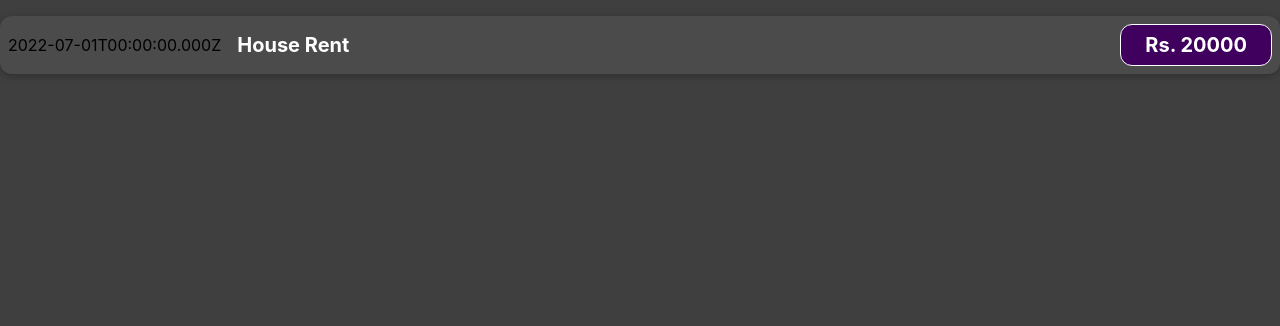
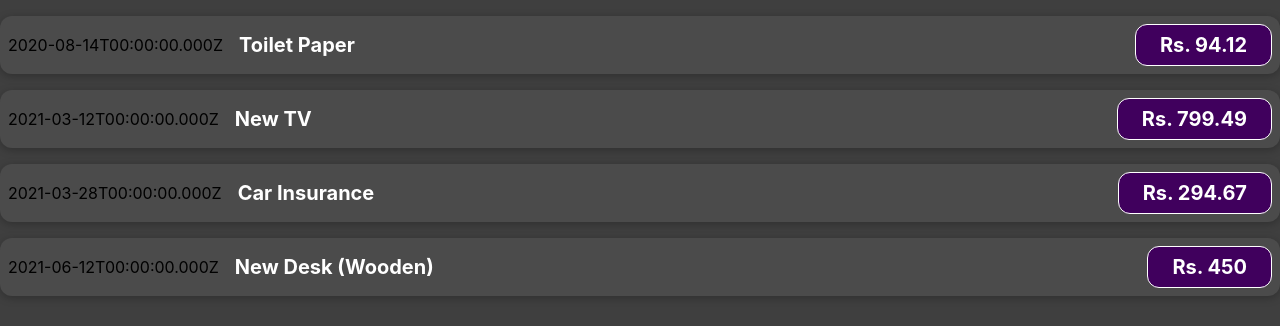
Before and after one commit to adityarajsahu/Expense-Tracker, a JavaScript app: page / in a window 1280 px wide. Shown: the top 326 px of the page. Built offline with nearby package versions, Linux system fonts and the light colour scheme.

Commit message:
new commiy

```diff
--- a/src/App.js
+++ b/src/App.js
@@ -1,9 +1,39 @@
 import ExpenseItem from './components/ExpenseItem';
 
 function App() {
+  const expenses = [
+    {
+      id: 'e1',
+      title: 'Toilet Paper',
+      amount: 94.12,
+      date: new Date(2020, 7, 14)
+    },
+    {
+      id: 'e2',
+      title: 'New TV',
+      amount: 799.49,
+      date: new Date(2021, 2, 12)
+    },
+    {
+      id: 'e3',
+      title: 'Car Insurance',
+      amount: 294.67,
+      date: new Date(2021, 2, 28)
+    },
+    {
+      id: 'e4',
+      title: 'New Desk (Wooden)',
+      amount: 450,
+      date: new Date(2021, 5, 12)
+    }
+  ];
+
   return (
     <div>
-      <ExpenseItem></ExpenseItem>
+      <ExpenseItem title = {expenses[0].title} amount={expenses[0].amount} date = {expenses[0].date}></ExpenseItem>
+      <ExpenseItem title={expenses[1].title} amount={expenses[1].amount} date={expenses[1].date}></ExpenseItem>
+      <ExpenseItem title={expenses[2].title} amount={expenses[2].amount} date={expenses[2].date}></ExpenseItem>
+      <ExpenseItem title={expenses[3].title} amount={expenses[3].amount} date={expenses[3].date}></ExpenseItem>
     </div>
   );
 }
--- a/src/components/ExpenseItem.js
+++ b/src/components/ExpenseItem.js
@@ -1,16 +1,12 @@
 import './ExpenseItem.css';
 
-function ExpenseItem() {
-  const expenseDate = new Date(2022, 6, 1);
-  const expenseTitle = 'House Rent';
-  const expenseAmount = 20000;
-
+function ExpenseItem(props) {
   return (
     <div className="expense-item">
-      <div>{expenseDate.toISOString()}</div>
+      <div>{props.date.toISOString()}</div>
       <div className="expense-item__description">
-        <h2>{expenseTitle}</h2>
-        <div className="expense-item__price">Rs. {expenseAmount}</div>
+        <h2>{props.title}</h2>
+        <div className="expense-item__price">Rs. {props.amount}</div>
       </div>
     </div>
   );
```
